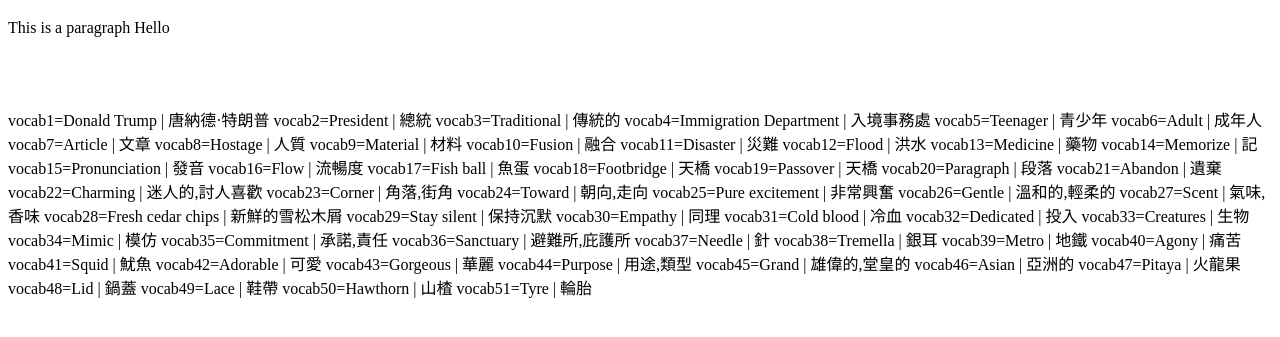
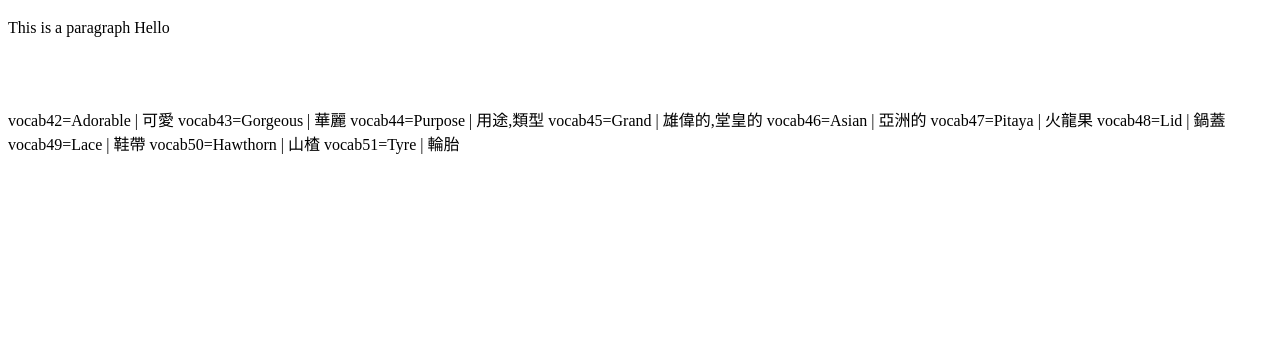
Before and after one commit to huangsdavid-ctrl/huangs.github.io, a plain HTML site: page index.html in a window 1280 px wide. Shown: the part 61-398 px from the top of the page. Drawn offline with Linux system fonts and the light colour scheme.

Commit message:
Update index.html

```diff
--- a/index.html
+++ b/index.html
@@ -27,47 +27,7 @@
 
 }
 </script>
-vocab1=Donald Trump | 唐納德·特朗普
-vocab2=President | 總統
-vocab3=Traditional | 傳統的
-vocab4=Immigration Department | 入境事務處
-vocab5=Teenager | 青少年
-vocab6=Adult | 成年人
-vocab7=Article | 文章
-vocab8=Hostage | 人質
-vocab9=Material | 材料
-vocab10=Fusion | 融合
-vocab11=Disaster | 災難
-vocab12=Flood | 洪水
-vocab13=Medicine | 藥物
-vocab14=Memorize | 記
-vocab15=Pronunciation | 發音
-vocab16=Flow | 流暢度
-vocab17=Fish ball | 魚蛋
-vocab18=Footbridge | 天橋
-vocab19=Passover | 天橋
-vocab20=Paragraph | 段落
-vocab21=Abandon | 遺棄
-vocab22=Charming | 迷人的,討人喜歡
-vocab23=Corner | 角落,街角
-vocab24=Toward | 朝向,走向
-vocab25=Pure excitement | 非常興奮
-vocab26=Gentle | 溫和的,輕柔的
-vocab27=Scent | 氣味,香味
-vocab28=Fresh cedar chips | 新鮮的雪松木屑
-vocab29=Stay silent | 保持沉默
-vocab30=Empathy | 同理
-vocab31=Cold blood | 冷血
-vocab32=Dedicated | 投入
-vocab33=Creatures | 生物
-vocab34=Mimic | 模仿
-vocab35=Commitment | 承諾,責任
-vocab36=Sanctuary | 避難所,庇護所
-vocab37=Needle | 針
-vocab38=Tremella | 銀耳
-vocab39=Metro | 地鐵
-vocab40=Agony | 痛苦
-vocab41=Squid | 魷魚
+
 vocab42=Adorable | 可愛
 vocab43=Gorgeous | 華麗
 vocab44=Purpose | 用途,類型
```
